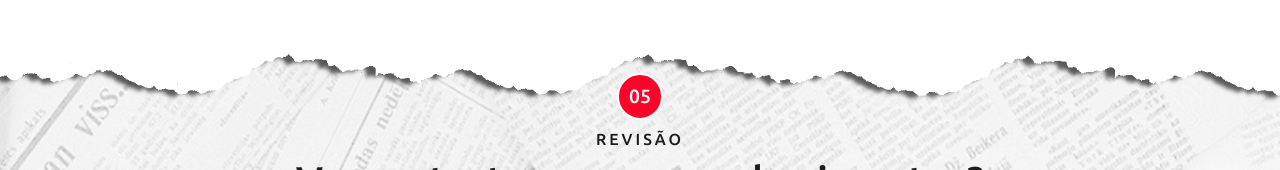
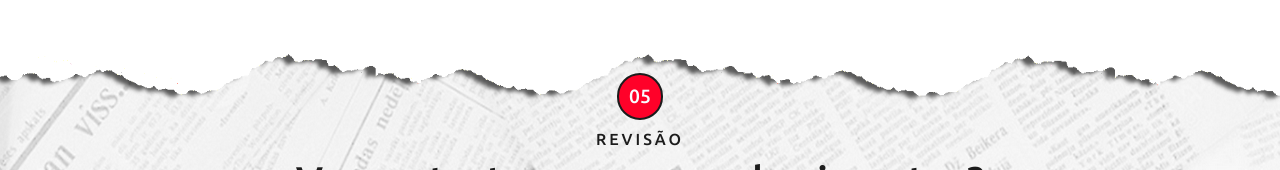
Before and after one commit to dedeacr/combate-fake-news, a plain HTML site: page index.html in a window 1280 px wide. Shown: the part 3977-4147 px from the top of the page. Drawn offline with Linux system fonts and the light colour scheme.

Commit message:
Update style.css

```diff
--- a/style.css
+++ b/style.css
@@ -324,7 +324,7 @@ header .menu ul li a{
     color:#1C1C1C;
 }
 #question .container h2{
-    border: 2px solid #ffffff;
+    border: 2px solid #1C1C1C;
     border-radius: 500px;
     background-color: 	#ff0129;
     color:#f9fcff;
```
